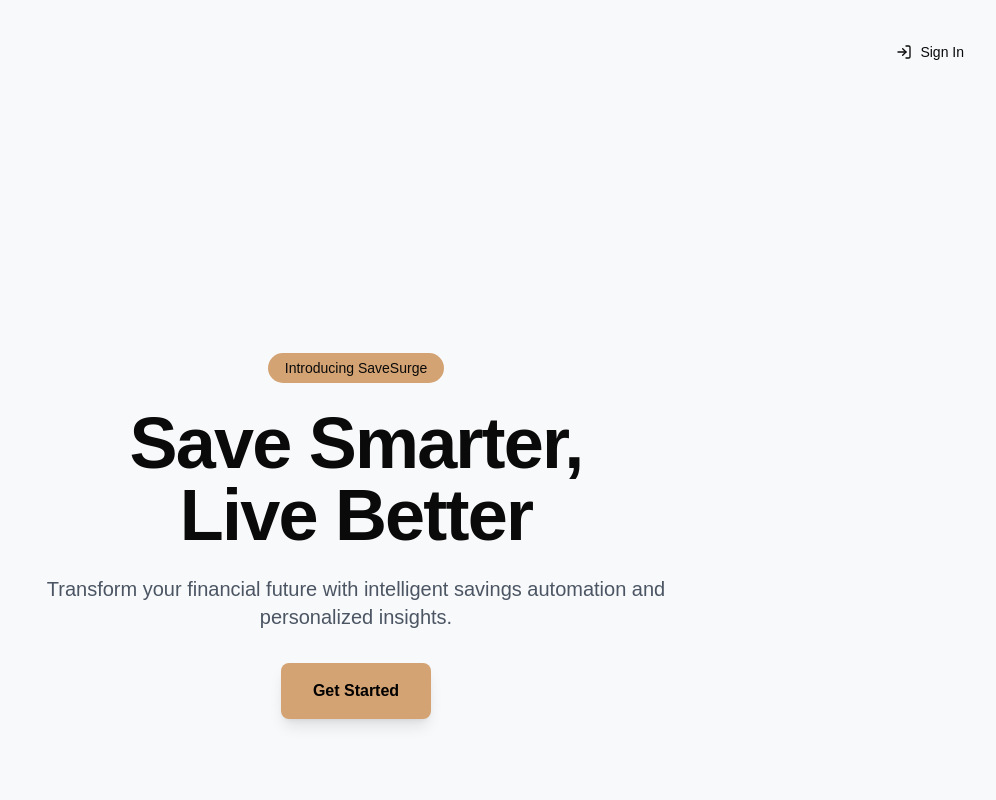
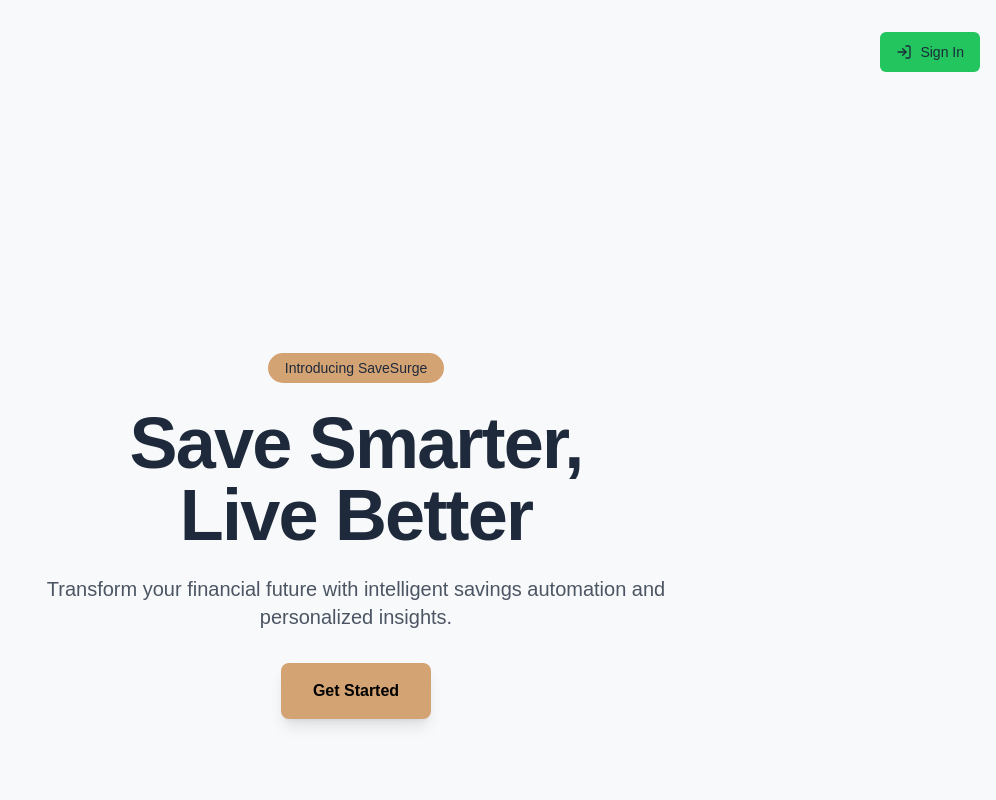
Before and after one commit to Selenuix/savesurge, a Next.js app: page / in a window 1280 px wide. Shown: the top 800 px of the page, without its empty margins (284-1280 px from the left). Built offline with nearby package versions, Linux system fonts and the light colour scheme; no server answers.

Commit message:
feat(HeaderLogo): add HeaderLogo component for navigation
- Introduced a new HeaderLogo component that provides a link to the dashboard with styled text elements for branding.

```diff
--- /dev/null
+++ b/src/components/common/HeaderLogo.tsx
@@ -0,0 +1,8 @@
+export function HeaderLogo() {
+  return (
+    <a className="text-lg sm:text-xl md:text-2xl font-bold tracking-tight p-2" href="/dashboard">
+      <span className="text-secondary dark:text-dark-secondary">Save</span>
+      <span className="text-primary dark:text-dark-primary">Surge</span>
+    </a>
+  )
+}
--- a/src/components/dashboard/sidebar/sidebar-navigation.tsx
+++ b/src/components/dashboard/sidebar/sidebar-navigation.tsx
@@ -14,6 +14,7 @@
 import {useActiveRoute} from "@/utils/navigation";
 import {cn} from "@/lib/utils";
 import {menuItems} from "@/components/dashboard/sidebar/menu-items";
+import {HeaderLogo} from "@/components/common/HeaderLogo";
 
 export function SidebarNavigation() {
   const router = useRouter();
@@ -28,6 +29,7 @@
 
   return (
     <SidebarGroup>
+      <HeaderLogo/>
       <SidebarGroupLabel>Menu</SidebarGroupLabel>
       <SidebarGroupContent>
         <SidebarMenu>
--- a/src/components/dashboard/sidebar/user-profile-dropdown.tsx
+++ b/src/components/dashboard/sidebar/user-profile-dropdown.tsx
@@ -39,7 +39,7 @@
 
   return (<DropdownMenu>
     <DropdownMenuTrigger asChild>
-      <Button variant="ghost" className="w-full flex items-center justify-between">
+      <Button variant="ghost" className="w-full flex items-center justify-between p-0">
         <div className="flex items-center space-x-3">
           <div className="flex-shrink-0">
             {loading ? (<Skeleton className="h-8 w-8 rounded-full bg-gray-600"/>) : (
--- a/tailwind.config.ts
+++ b/tailwind.config.ts
@@ -12,64 +12,82 @@
   theme: {
     container: {
       center: true,
-  		padding: '2rem',
+      padding: "2rem",
       screens: {
-  			'2xl': '1400px'
-  		}
+        "2xl": "1400px",
+      },
     },
     extend: {
       colors: {
-  			border: 'hsl(var(--border))',
-  			input: 'hsl(var(--input))',
-  			ring: 'hsl(var(--ring))',
-  			background: 'hsl(var(--background))',
-  			foreground: 'hsl(var(--foreground))',
+        // Light mode
+        primary: "#22C55E",
+        secondary: "#1E293B",
+        accent: "#2DD4BF",
+        background: "#FFFFFF",
+        foreground: "#1E293B",
+
+        // Neutral scale
         sand: {
-  				'50': '#FAF6F1',
-  				'100': '#E6DFD8',
-  				'200': '#D4A373'
+          50: "#FAF6F1",
+          100: "#E6DFD8",
+          200: "#D4A373",
         },
         stone: {
-  				'50': '#F8F9FA',
-  				'100': '#E9ECEF',
-  				'200': '#DEE2E6'
+          50: "#F8F9FA",
+          100: "#E9ECEF",
+          200: "#DEE2E6",
         },
+
+        // Dark mode (using CSS variables to support toggling)
+        dark: {
+          background: "#0F172A",
+          foreground: "#F1F5F9",
+          primary: "#22C55E",
+          secondary: "#CBD5E1",
+          accent: "#5EEAD4",
+        },
+
+        // CSS variable bindings for future flexibility
+        border: "hsl(var(--border))",
+        input: "hsl(var(--input))",
+        ring: "hsl(var(--ring))",
+
         sidebar: {
-  				DEFAULT: 'hsl(var(--sidebar-background))',
-  				foreground: 'hsl(var(--sidebar-foreground))',
-  				primary: 'hsl(var(--sidebar-primary))',
-  				'primary-foreground': 'hsl(var(--sidebar-primary-foreground))',
-  				accent: 'hsl(var(--sidebar-accent))',
-  				'accent-foreground': 'hsl(var(--sidebar-accent-foreground))',
-  				border: 'hsl(var(--sidebar-border))',
-  				ring: 'hsl(var(--sidebar-ring))'
-  			}
+          DEFAULT: "hsl(var(--sidebar-background))",
+          foreground: "hsl(var(--sidebar-foreground))",
+          primary: "hsl(var(--sidebar-primary))",
+          "primary-foreground": "hsl(var(--sidebar-primary-foreground))",
+          accent: "hsl(var(--sidebar-accent))",
+          "accent-foreground": "hsl(var(--sidebar-accent-foreground))",
+          border: "hsl(var(--sidebar-border))",
+          ring: "hsl(var(--sidebar-ring))",
+        },
       },
       keyframes: {
-  			'fade-up': {
-  				'0%': {
-  					opacity: '0',
-  					transform: 'translateY(10px)'
+        "fade-up": {
+          "0%": {
+            opacity: "0",
+            transform: "translateY(10px)",
           },
-  				'100%': {
-  					opacity: '1',
-  					transform: 'translateY(0)'
-  				}
+          "100%": {
+            opacity: "1",
+            transform: "translateY(0)",
           },
-  			'fade-in': {
-  				'0%': {
-  					opacity: '0'
         },
-  				'100%': {
-  					opacity: '1'
-  				}
-  			}
+        "fade-in": {
+          "0%": {
+            opacity: "0",
+          },
+          "100%": {
+            opacity: "1",
+          },
+        },
       },
       animation: {
-  			'fade-up': 'fade-up 0.5s ease-out',
-  			'fade-in': 'fade-in 0.3s ease-out'
-  		}
-  	}
+        "fade-up": "fade-up 0.5s ease-out",
+        "fade-in": "fade-in 0.3s ease-out",
+      },
+    },
   },
   plugins: [require("tailwindcss-animate")],
 } satisfies Config;
```
Lines whose indentation alone changed are shown as unchanged.
